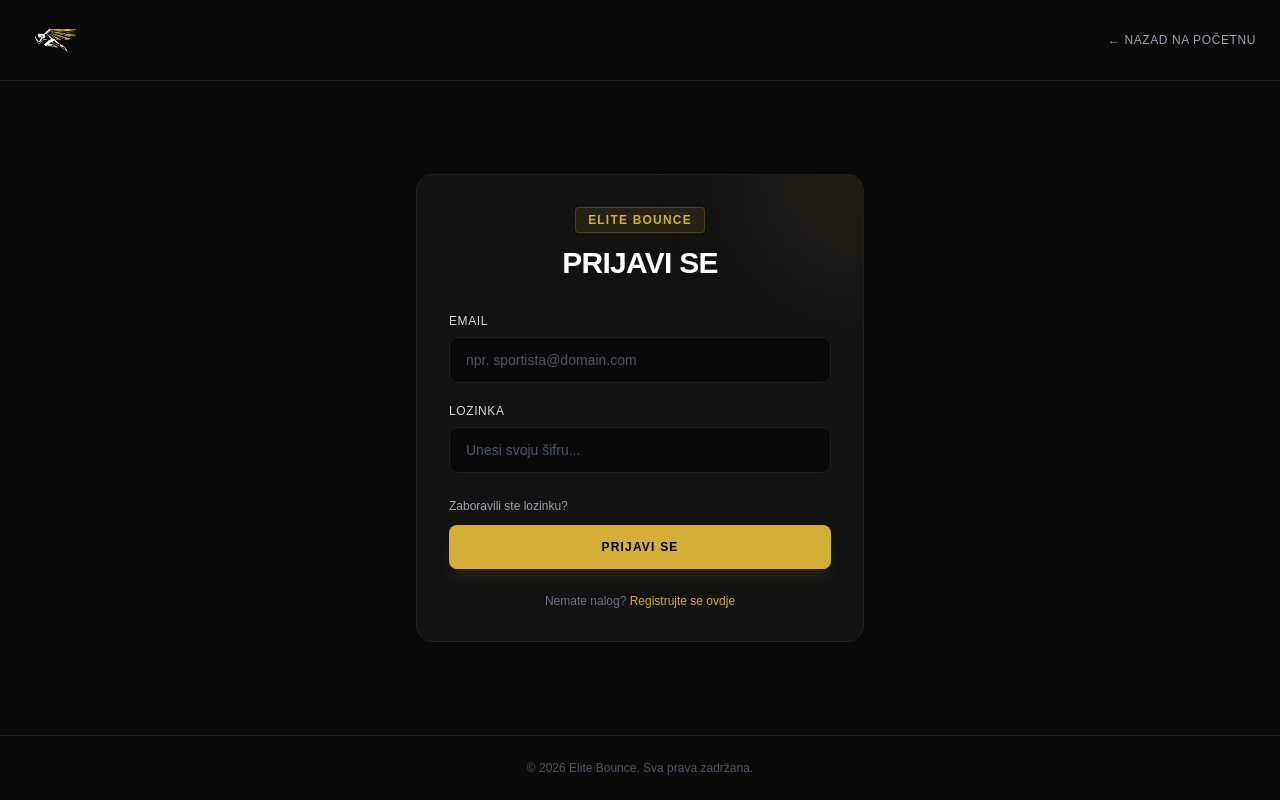
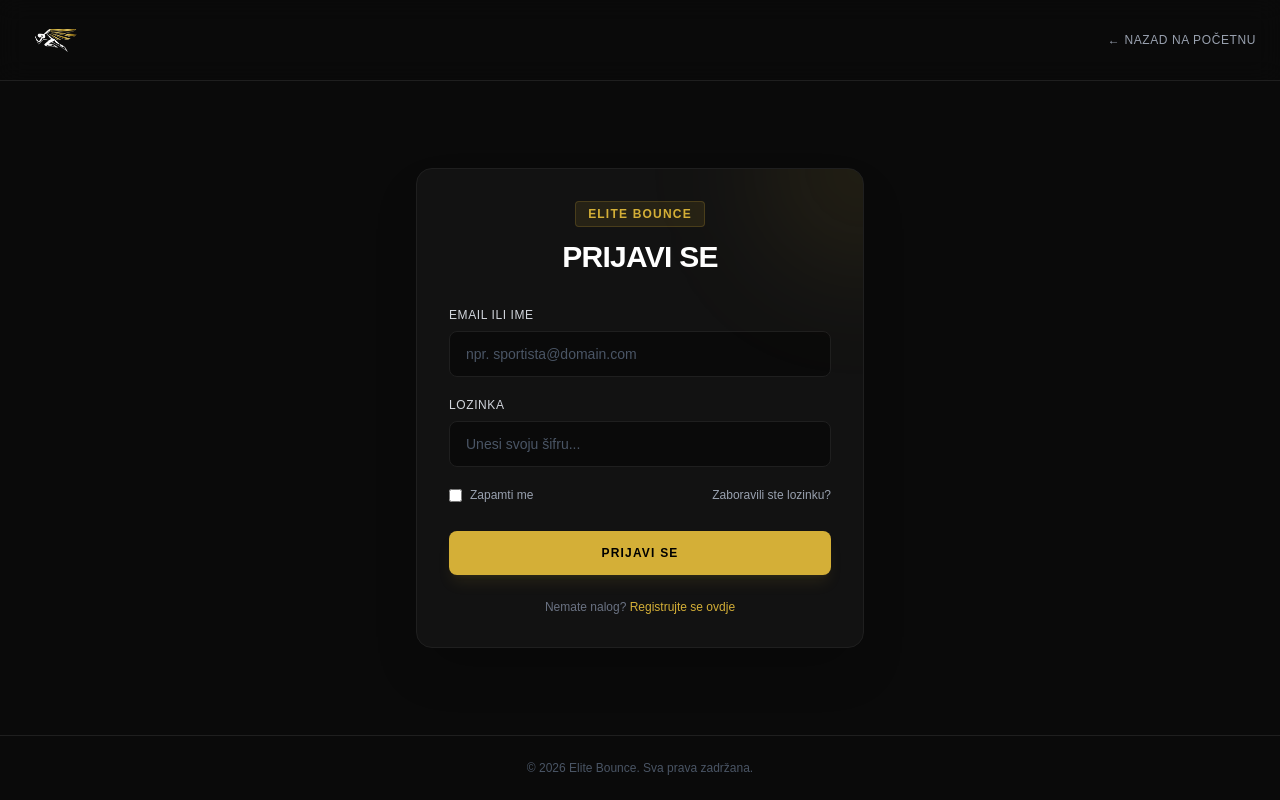
Before and after one commit to n1no01/elite-bounce-app, a Next.js app: page /login in a window 1280 px wide. Built offline with nearby package versions, Linux system fonts and the light colour scheme; no server answers.

Commit message:
Login security issue fix

```diff
--- a/src/app/login/page.tsx
+++ b/src/app/login/page.tsx
@@ -12,10 +12,10 @@
 
   if (!identifier) return
 
-  // Definisanje trajanja kolačića: 30 dana ako je štiklirano, inače 7 dana
+  // Trajanje kolačića: 30 dana ako je zapamćeno, inače 7 dana
   const maxAge = rememberMe ? 60 * 60 * 24 * 30 : 60 * 60 * 24 * 7
 
-  // 1. Provjera da li je unesena admin lozinka (u polje za identifikaciju ili lozinku)
+  // 1. Provjera admin lozinke
   if (identifier === process.env.ADMIN_PASSWORD || passwordInput === process.env.ADMIN_PASSWORD) {
     const cookieStore = await cookies()
     cookieStore.set('admin_auth', 'true', {
@@ -45,7 +45,9 @@
     const athleteId = result.rows[0].id
 
     const cookieStore = await cookies()
-    cookieStore.set('athlete_session', athleteId, {
+
+    // NAKON PRIJAVE: Postavljamo tačan naziv kolačića koji portal traži ('athlete_session_id')
+    cookieStore.set('athlete_session_id', athleteId, {
       httpOnly: true,
       secure: process.env.NODE_ENV === 'production',
       maxAge,
@@ -113,7 +115,7 @@
           <form action={handleLogin} className="space-y-5">
             <div>
               <label className="block text-xs font-mono uppercase tracking-wider text-gray-300 mb-2">
-                Email
+                Email ili Ime
               </label>
               <input
                 type="text"
@@ -129,7 +131,6 @@
                 <label className="block text-xs font-mono uppercase tracking-wider text-gray-300">
                   Lozinka
                 </label>
-
               </div>
               <input
                 type="password"
@@ -138,12 +139,20 @@
                 className="w-full bg-[#0a0a0a] border border-[#1f1f1f] rounded-lg px-4 py-3 text-sm text-white placeholder-gray-600 focus:outline-none focus:border-[#d4af37] transition-colors"
               />
             </div>
+
+            <div className="flex items-center justify-between">
+              <label className="flex items-center gap-2 text-xs font-mono text-gray-400 cursor-pointer">
+                <input type="checkbox" name="remember_me" className="rounded bg-[#0a0a0a] border-[#1f1f1f] text-[#d4af37] focus:ring-0" />
+                Zapamti me
+              </label>
               <Link
-                  href="/forgot-password"
-                  className="text-xs font-mono text-gray-400 hover:text-[#d4af37] transition-colors"
-                >
-                  Zaboravili ste lozinku?
-                </Link>
+                href="/forgot-password"
+                className="text-xs font-mono text-gray-400 hover:text-[#d4af37] transition-colors"
+              >
+                Zaboravili ste lozinku?
+              </Link>
+            </div>
+
             <button
               type="submit"
               className="w-full bg-[#d4af37] text-black font-display text-xs font-bold uppercase tracking-widest py-3.5 rounded-lg hover:bg-yellow-600 transition-all shadow-lg shadow-[#d4af37]/10 mt-2 cursor-pointer"
@@ -158,7 +167,6 @@
               Registrujte se ovdje
             </Link>
           </div>
-
         </div>
       </main>
 
--- /dev/null
+++ b/src/app/logout/route.ts
@@ -0,0 +1,14 @@
+import { cookies } from 'next/headers'
+import { NextResponse } from 'next/server'
+
+export async function GET(request: Request) {
+  const cookieStore = await cookies()
+
+  // Brišemo i novi i stari naziv kolačića za svaki slučaj
+  cookieStore.set('athlete_session_id', '', { maxAge: 0, path: '/' })
+  cookieStore.set('athlete_session', '', { maxAge: 0, path: '/' })
+  cookieStore.set('admin_auth', '', { maxAge: 0, path: '/' })
+
+  // Preusmjeravamo korisnika nazad na login stranicu
+  return NextResponse.redirect(new URL('/login', request.url))
+}
--- a/src/app/portal/[id]/page.tsx
+++ b/src/app/portal/[id]/page.tsx
@@ -4,7 +4,7 @@
 import { revalidatePath } from 'next/cache'
 import Link from 'next/link'
 import Image from 'next/image'
-import JumpProgressModal from '../../components/JumpProgressModal' // Pretpostavka da izdvojiš modal ili ga držiš unutar fajla
+import JumpProgressModal from '../../components/JumpProgressModal'
 
 interface Athlete {
   id: string
@@ -73,7 +73,24 @@
   const resolvedSearchParams = await searchParams
   const selectedWeek = resolvedSearchParams.sedmica || 'Sedmica 1'
 
-  // 1. Dohvati podatke o sportisti
+  // =========================================================================
+  // KRITIČNA SIGURNOSNA PROVJERA (IDOR / BOLA FIX)
+  // =========================================================================
+  const cookieStore = await cookies()
+  const loggedInAthleteId = cookieStore.get('athlete_session_id')?.value
+
+  // Ako sportista nema aktivnu sesiju (nije prijavljen preko logina), pošalji ga na login
+  if (!loggedInAthleteId) {
+    redirect('/login')
+  }
+
+  // Ako je prijavljen, ali kroz URL pokušava pristupiti tuđem UUID-ju, preusmjeri ga na njegov profil
+  if (loggedInAthleteId !== id) {
+    redirect(`/portal/${loggedInAthleteId}`)
+  }
+  // =========================================================================
+
+  // 1. Dohvati podatke o sportisti (sada provjereno i sigurno)
   const athleteResult = await query<Athlete>('SELECT * FROM athletes WHERE id = $1', [id])
   if (athleteResult.rows.length === 0) {
     redirect('/login')
@@ -192,7 +209,7 @@
               <div className="text-[11px] text-gray-400 font-mono">{athlete.sport || ''}</div>
             </div>
             <Link
-              href="/login"
+              href="/logout"
               className="border border-[#1f1f1f] bg-[#121212] text-gray-400 hover:text-white text-xs font-bold uppercase tracking-wider px-4 py-2 rounded transition-colors"
             >
               Odjava
```
